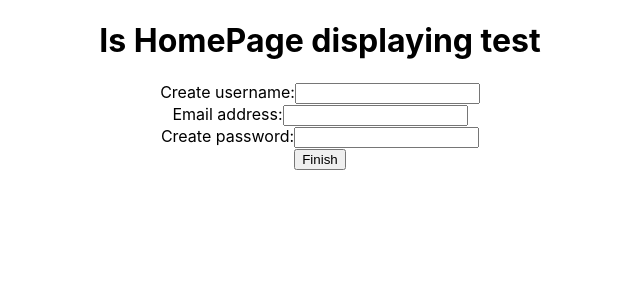
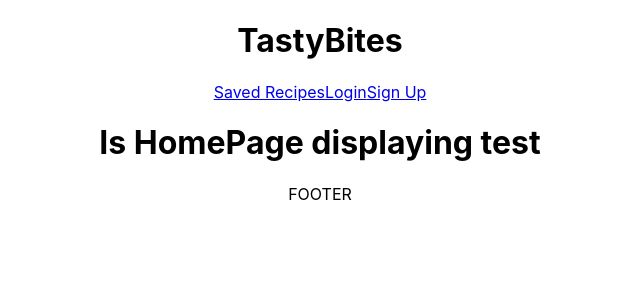
Before and after one commit to Scolin022/tasty-bites, a React (Create React App) app: page / in a window 1280 px wide. Shown: the top 300 px of the page, without its empty margins (320-960 px from the left). Built offline with nearby package versions, Linux system fonts and the light colour scheme.

Commit message:
bare bones header & footer started

```diff
--- a/src/App.js
+++ b/src/App.js
@@ -3,26 +3,29 @@ import { BrowserRouter as Router, Route, Routes } from 'react-router-dom';
 // import logo from './logo.svg';
 import './App.css';
 import HomePage from './HomePage';
-import RegisterForm from './RegisterForm';
+import RegisterForm from './users/account/RegisterForm';
+import Header from './AppHeaders';
+import AppFooter from './AppFooter';
+import LoginSucessful from './users/account/ConfirmationPage';
 
 export default function App() {
   return (
     <Router>
       <div className="App">
-        {/* <div className="App-header">
+        <div>
           <Header/>
-        </div> */}
+        </div>
         <Routes>
           <Route path="/" element={<HomePage />} />
           <Route path="/RegisterForm" element={<RegisterForm />} />
+          <Route path="/ConfirmationPage" element={<LoginSucessful />} />
           {/*
           <Route path="/SavedRecipesPage" element={<SavedRecipesPage />} />
           <Route path="/LoginPage" element={<LoginPage />} />
           */}
         </Routes>
         <div>
-          {/* <Footer /> */}
-          <RegisterForm />
+          <AppFooter />
         </div>
       </div>
     </Router>
--- /dev/null
+++ b/src/AppFooter.jsx
@@ -0,0 +1,9 @@
+
+
+export default function AppFooter() {
+    return (
+        <div>
+            <p>FOOTER</p>
+        </div>
+    );
+}
--- /dev/null
+++ b/src/AppHeaders.jsx
@@ -0,0 +1,14 @@
+import { Link } from 'react-router-dom';
+
+export default function Header() {
+    return (
+        <header>
+            <h1>TastyBites</h1>
+            <nav>
+                <Link to="#">Saved Recipes</Link>
+                <Link to="#">Login</Link>
+                <Link to="./RegisterForm">Sign Up</Link>
+            </nav>
+        </header>
+    );
+}
```
